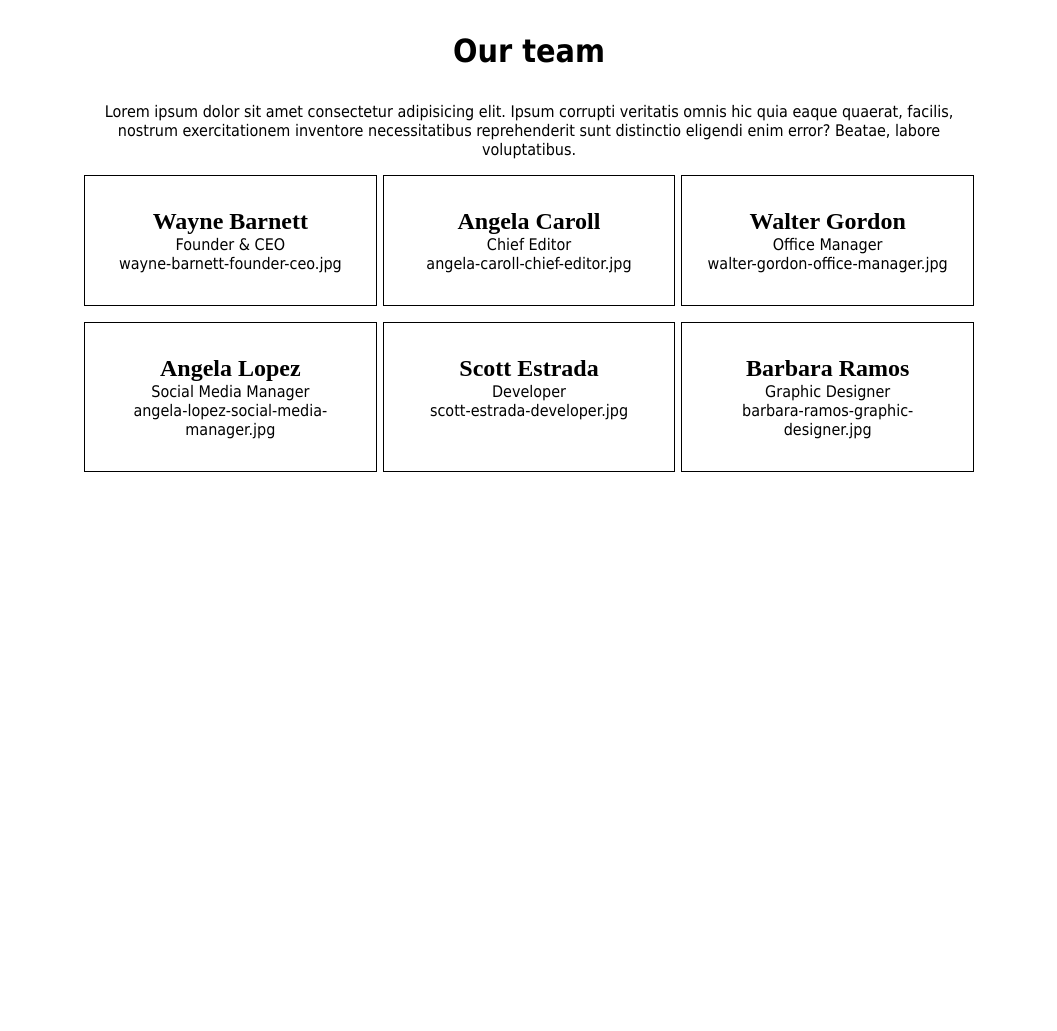
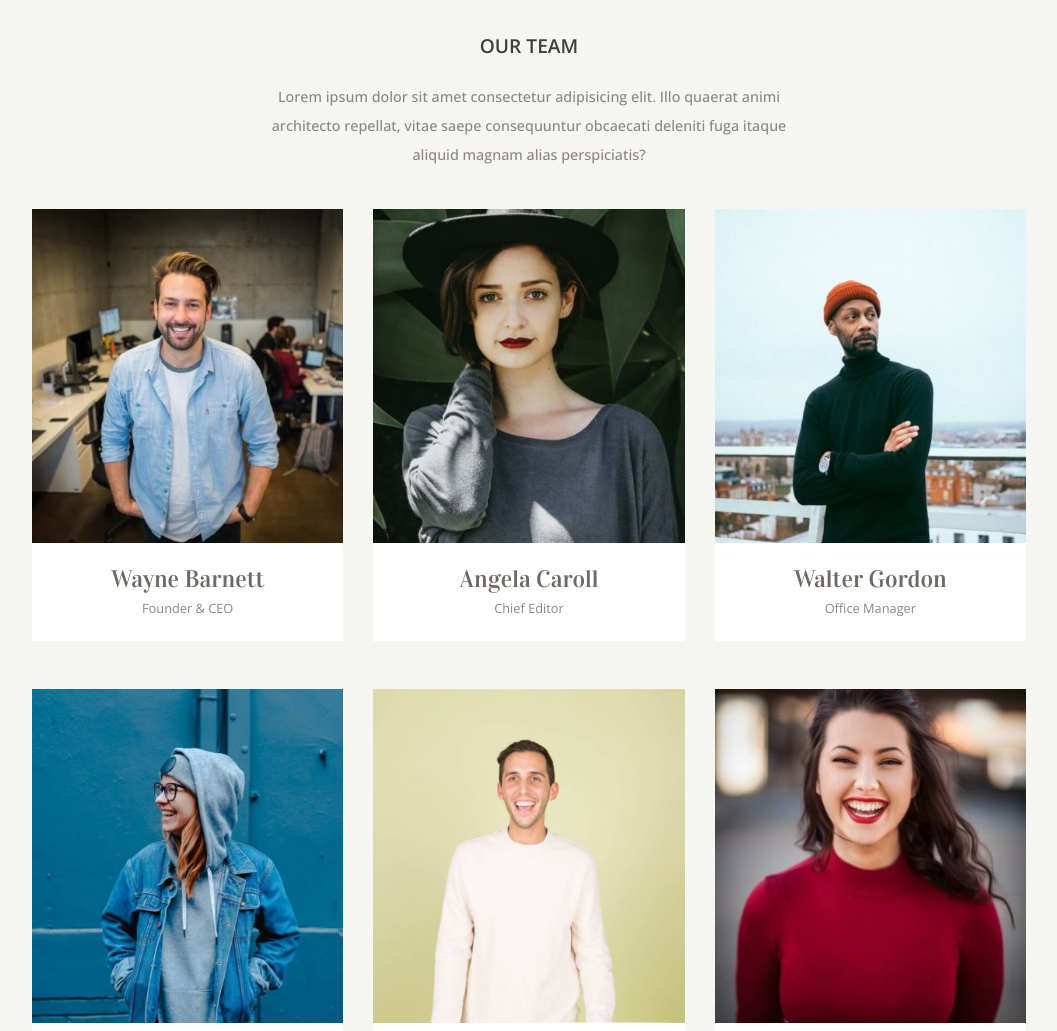
Before and after one commit to lazzaric92/js-our-team, a plain HTML site: page index.html in a window 1280 px wide. Shown: the top 1031 px of the page, without its empty margins (111-1168 px from the left). Before the commit the page ends 800 px from the top, so only its background shows below. Drawn offline with nearby package versions, Linux system fonts and the light colour scheme.

Commit message:
added img, stylized elements

```diff
--- a/css/style.css
+++ b/css/style.css
@@ -5,11 +5,12 @@
 }
 
 body {
-    font-family: Tahoma, sans-serif;
+    font-family: "Open Sans", sans-serif;
+    background-color: #f5f5f1;
 }
 
 .container {
-    width: 70%;
+    width: 80%;
     margin: 0 auto;
 }
 
@@ -17,8 +18,21 @@ main {
     text-align: center;
 }
 
-main h1{
-    margin: 2rem 0;
+.container p:first-child{
+    margin: 2rem 0 0;
+    color: #3e3e3e;
+    text-transform: uppercase;
+    font-size: 1.2rem;
+    font-weight: 600;
+}
+
+.container p:nth-child(2) {
+    width: 55%;
+    margin: 1.5rem auto;
+    color: #8b8681;
+    font-size: .9rem;
+    font-weight: 500;
+    line-height: 1.8rem;
 }
 
 #output {
@@ -28,14 +42,28 @@ main h1{
 }
 
 article {
-    border: 1px solid black;
-    width: calc(100% / 3 - 6px);
-    padding: 2rem 1rem;
-    margin-top: 1rem;
+    width: calc(100% / 3 - 30px);
+    margin: 1rem 0 2rem;
+    background-color: white;
+    color: #8b8681;
+}
+
+article img {
+    width: 100%;
 }
 
 .card-name {
     font-family: serif;
     font-size: 1.5rem;
     font-weight: bold;
+    margin-top: 1rem;
+    color: #6f6963;
+    font-family: "Vidaloka", serif;
+    font-weight: 400;
 }
+
+article div:last-child {
+    margin-bottom: 1.5rem;
+    margin-top: .3rem;
+    font-size: .8rem;
+}
--- a/index.html
+++ b/index.html
@@ -3,14 +3,22 @@
 <head>
     <meta charset="UTF-8">
     <meta name="viewport" content="width=device-width, initial-scale=1.0">
+    <!-- serif font -->
+    <link rel="preconnect" href="https://fonts.googleapis.com">
+    <link rel="preconnect" href="https://fonts.gstatic.com" crossorigin>
+    <link href="https://fonts.googleapis.com/css2?family=Vidaloka&display=swap" rel="stylesheet">
+    <!-- sans-serif font -->
+    <link rel="preconnect" href="https://fonts.googleapis.com">
+    <link rel="preconnect" href="https://fonts.gstatic.com" crossorigin>
+    <link href="https://fonts.googleapis.com/css2?family=Open+Sans:ital,wght@0,300..800;1,300..800&family=Vidaloka&display=swap" rel="stylesheet">
     <link rel="stylesheet" href="css/style.css">
     <title>Our Team</title>
 </head>
 <body>
     <main>
         <div class="container">
-            <h1>Our team</h1>
-            <p>Lorem ipsum dolor sit amet consectetur adipisicing elit. Ipsum corrupti veritatis omnis hic quia eaque quaerat, facilis, nostrum exercitationem inventore necessitatibus reprehenderit sunt distinctio eligendi enim error? Beatae, labore voluptatibus.</p>
+            <p>Our team</p>
+            <p>Lorem ipsum dolor sit amet consectetur adipisicing elit. Illo quaerat animi architecto repellat, vitae saepe consequuntur obcaecati deleniti fuga itaque aliquid magnam alias perspiciatis?</p>
             <section id="output"></section>
         </div>
     </main>
--- a/js/script.js
+++ b/js/script.js
@@ -2,34 +2,34 @@ const outputSectionEl = document.querySelector('#output');
 
 const ourTeam = [
     {
+        Photo: 'wayne-barnett-founder-ceo.jpg',
         Name: 'Wayne Barnett',
-        Position: 'Founder & CEO',
-        Photo: 'wayne-barnett-founder-ceo.jpg'
+        Position: 'Founder & CEO'
     },
     {
+        Photo: 'angela-caroll-chief-editor.jpg',
         Name: 'Angela Caroll',
-        Position: 'Chief Editor',
-        Photo: 'angela-caroll-chief-editor.jpg'
+        Position: 'Chief Editor'
     },
     {
+        Photo: 'walter-gordon-office-manager.jpg',
         Name: 'Walter Gordon',
-        Position: 'Office Manager',
-        Photo: 'walter-gordon-office-manager.jpg'
+        Position: 'Office Manager'
     },
     {
+        Photo: 'angela-lopez-social-media-manager.jpg',
         Name: 'Angela Lopez',
-        Position: 'Social Media Manager',
-        Photo: 'angela-lopez-social-media-manager.jpg'
+        Position: 'Social Media Manager'
     },
     {
+        Photo: 'scott-estrada-developer.jpg',
         Name: 'Scott Estrada',
-        Position: 'Developer',
-        Photo: 'scott-estrada-developer.jpg'
+        Position: 'Developer'
     },
     {
+        Photo: 'barbara-ramos-graphic-designer.jpg',
         Name: 'Barbara Ramos',
-        Position: 'Graphic Designer',
-        Photo: 'barbara-ramos-graphic-designer.jpg'
+        Position: 'Graphic Designer'
     }
 ]
 
@@ -37,7 +37,15 @@ for (let index = 0; index < ourTeam.length; index++){
     const articleEl = document.createElement('article');
     for (let key in ourTeam[index]) {
         const divEl = document.createElement('div');
-        divEl.append((ourTeam[index])[key]);
+        if(key == 'Photo'){
+            const imgEl = document.createElement('img');
+            imgEl.setAttribute('src', 'img/' + ((ourTeam[index])[key]));
+            imgEl.setAttribute('alt', 'img/' + ((ourTeam[index])['Name'] + ' photo'));
+            divEl.appendChild(imgEl);
+        } else {
+            divEl.append((ourTeam[index])[key]);
+        }
+
         if(key == 'Name'){
             divEl.classList.add('card-name');
         }
```
Also changed, not shown: img/angela-caroll-chief-editor.jpg (added), img/angela-lopez-social-media-manager.jpg (added), img/barbara-ramos-graphic-designer.jpg (added), img/scott-estrada-developer.jpg (added), img/walter-gordon-office-manager.jpg (added), img/wayne-barnett-founder-ceo.jpg (added).
